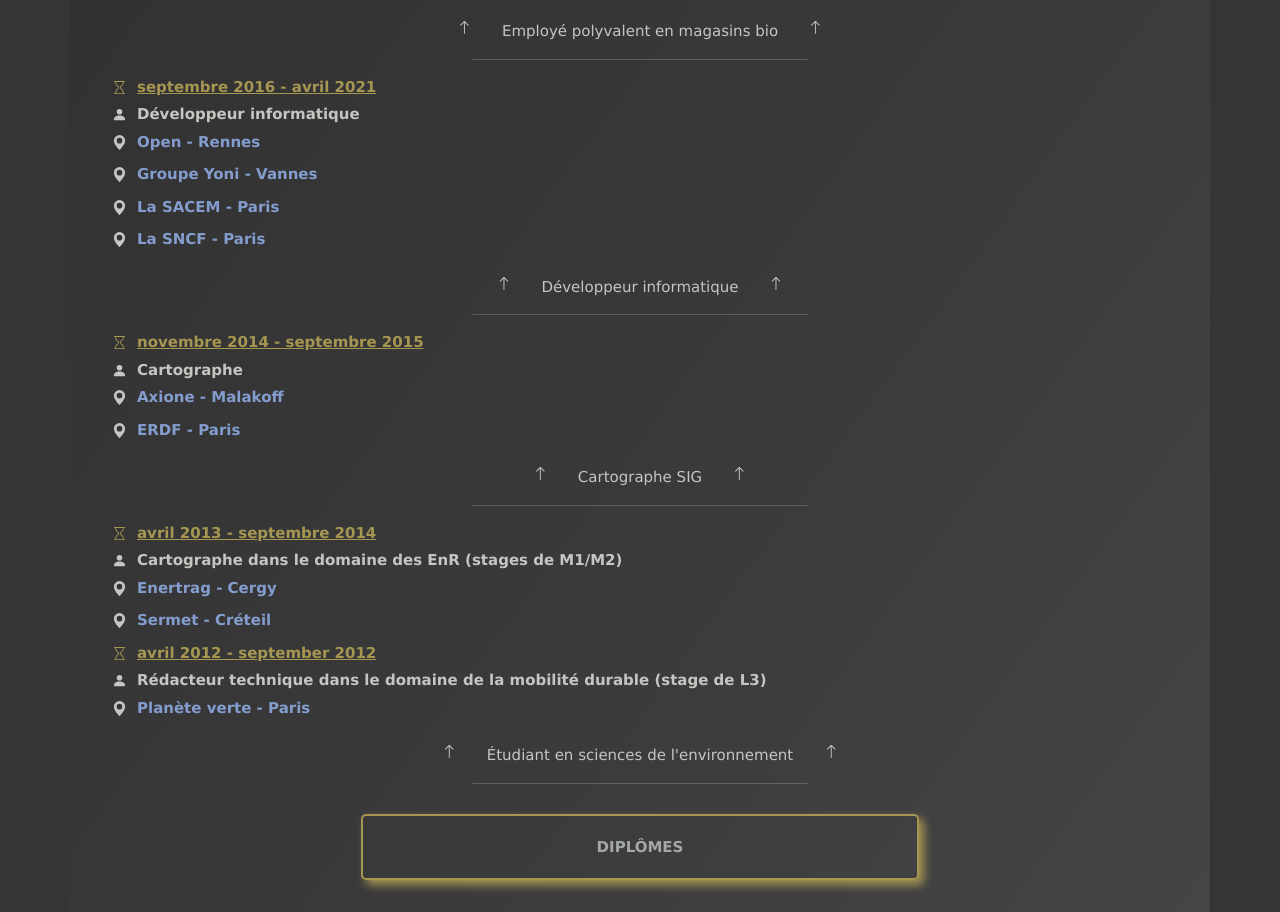
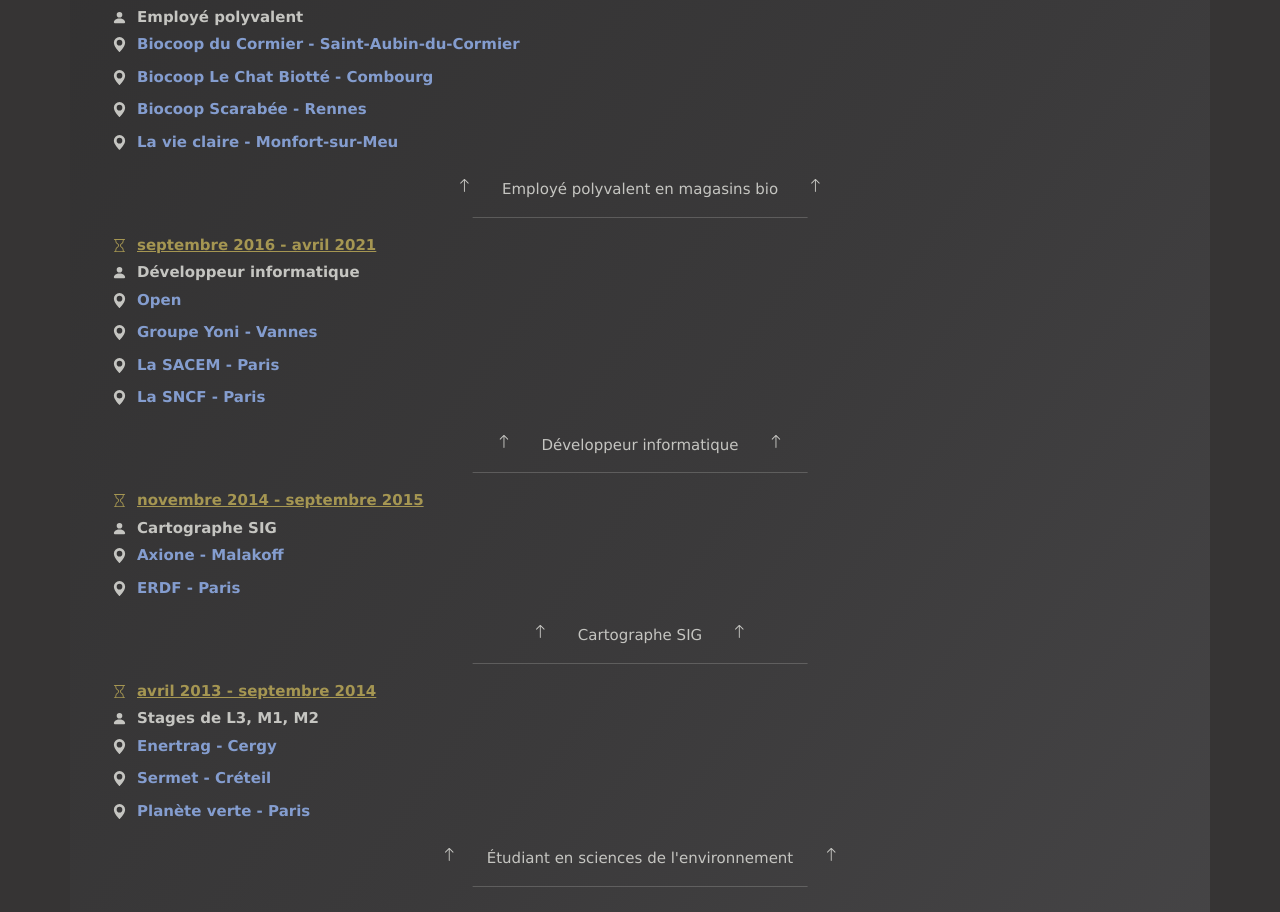
Before and after one commit to jozinho22/cv, a React (Create React App) app: page / in a window 1280 px wide. Shown: the part 1127-2039 px from the top of the page. Built offline with nearby package versions, Linux system fonts and the light colour scheme.

Commit message:
add maths teacher xp + get rid of reduced xp

```diff
--- a/src/App.js
+++ b/src/App.js
@@ -7,10 +7,11 @@
 import Error from './components/helpers/Error';
 import { createHashRouter, RouterProvider } from 'react-router-dom';
 
+import TestStack from './components/helpers/TestStack';
+
 import 'bootstrap/dist/css/bootstrap.min.css';
 import './components/styles/Themes.css';
 import './App.css';
-import TestStack from './components/helpers/TestStack';
 
 
 function App() {
--- a/src/components/parts/Experience.jsx
+++ b/src/components/parts/Experience.jsx
@@ -9,8 +9,6 @@
 import EnumLanguage from '../helpers/EnumLanguage';
 import getExtraProExperience from './infos/getExtraProExperience';
 
-import getReducedExperience from './infos/getReducedExperience';
-
 import {DiGit} from 'react-icons/di';
 
 
@@ -18,7 +16,7 @@
 
     const {language, reduced, domain} = React.useContext(AppContext);
     var title = pro ? languageChooser(language, getTitles()).experience : languageChooser(language, getTitles()).extraProExperience;
-    var jobs = pro ? ( domain === EnumDomain.DEV ? languageChooser(language, getDevExperience()) : reduced ? languageChooser(language, getReducedExperience()) : languageChooser(language, getExperience()) ) : languageChooser(language, getExtraProExperience(domain));
+    var jobs = pro ? ( domain === EnumDomain.DEV ? languageChooser(language, getDevExperience()) : languageChooser(language, getExperience()) ) : languageChooser(language, getExtraProExperience(domain));
 
     /* domain !== EnumDomain.DEV && !pro ? jobs.reverse() : <></>; */
 
@@ -41,14 +39,14 @@
                         if((!pro && job.domains.includes(domain)) || pro) {
                             return  <div className={`element`} id={`experience-${index}`} key={pro ? `job-${index}`: `extra-pro-job-${index}`}>
 
-                                        {job.period ?
+                                        {reduced && job.longPeriod || !reduced && job.period || !pro ?
                                             <div className="icon-block period">
                                                 <Hourglass className="icon" />
-                                                <div className="element-of-icon period-date">{job.period}</div>
+                                                <div className="element-of-icon period-date">{reduced && job.longPeriod ? job.longPeriod : job.period}</div>
                                             </div>
                                                 :   <></>
                                         }
-                                        {job.as ?
+                                        {reduced && job.longAs || !reduced && job.as || !pro ?
                                             <div className="icon-block">
                                                 <>
                                                     {
@@ -56,7 +54,7 @@
                                                             <PcDisplayHorizontal className="icon" />
                                                             :   <PersonFill className="icon" />
                                                     }
-                                                    <div className="element-of-icon">{job.as}</div>
+                                                    <div className="element-of-icon">{reduced && job.longAs ? job.longAs : job.as}</div>
                                                 </>
                                             </div>
                                                     :  <></>
--- a/src/components/parts/infos/getExperience.jsx
+++ b/src/components/parts/infos/getExperience.jsx
@@ -5,13 +5,28 @@
     return {
                 french: [
                     {
+                        domains: [EnumDomain.MATHS],
+                        period: "novembre 2023",
+                        longPeriod : "novembre 2023",
+                        company: "Collège Saint-Michel - Liffré",
+                        companyLink: "https://www.saintmichelliffre.org/",
+                        as: "Professeur de mathématiques",
+                        longAs : "Professeur de mathématiques",
+                        tools: "EcoleDirecte",
+                        desc: "Dispense et préparation de cours, gestion administrative (notes, feuilles d'appel...etc.)"                    },
+                    {
+                        period: "pause",
+                        desc: "Professeur de mathématiques"
+                    },
+                    {
                         period: "juillet 2023 - septembre 2023",
+                        longPeriod : "juin 2021 - septembre 2023",
                         company: "Biocoop du Cormier - Saint-Aubin-du-Cormier",
                         companyLink: "https://www.biocoopducormier.fr/",
                         as: "Employé polyvalent",
+                        longAs : "Employé polyvalent",
                         tools: "CocoBio, IziBio",
-                        desc: "Réassort, réception des livraisons, service du pain et fromage, accueil/conseil clients, encaissement, nettoyage"
-                    },
+                        desc: "Réassort, réception des livraisons, service du pain et fromage, accueil/conseil clients, encaissement, nettoyage"                    },
                     {
                         period: "août 2021 - octobre 2022",
                         company: "Biocoop Le Chat Biotté - Combourg",
@@ -32,7 +47,7 @@
                         company: "La vie claire - Monfort-sur-Meu",
                         companyLink: "https://www.lavieclaire.com/",
                         as: "Employé polyvalent",
-                        desc: "Réassort, réception des livraisons, accueil/conseil clients, encaissement, nettoyage"
+                        desc: "Réassort, réception des livraisons, accueil/conseil clients, encaissement, nettoyage",
                     },
                     {
                         period: "pause",
@@ -41,12 +56,13 @@
                     {
                         domains: [EnumDomain.MATHS],
                         period: "janvier 2021 - avril 2021",
+                        longPeriod : "septembre 2016 - avril 2021",
                         company: "Open",
                         companyLink: "https://www.open.global/",
                         as: "Développeur Java/ReactJS",
+                        longAs : "Développeur informatique",
                         tools: "Spring, Maven, ReactJS, PostgreSQL, Git Fork, GitLab",
-                        desc: "Maintenance en condition opérationnelle et développement de nouvelles fonctionnalités d'un un générateur d'applications mobiles avec ReactJs ainsi que sur le back-end de cette application développé en Java"
-                    },
+                        desc: "Maintenance en condition opérationnelle et développement de nouvelles fonctionnalités d'un un générateur d'applications mobiles avec ReactJs ainsi que sur le back-end de cette application développé en Java"                    },
                     {
                         domains: [EnumDomain.MATHS],
                         period: "février 2020 - mars 2020",
@@ -72,28 +88,27 @@
                         companyLink: "https://www.sncf.com/fr",
                         as: "Développeur Java",
                         tools: "Java, Spring, JPA/Hibernate, Maven, AngularJS",
-                        desc: "Développement en binôme d'un POC sur la thématique des recharges de pass pour le TER"
-                    },
+                        desc: "Développement en binôme d'un POC sur la thématique des recharges de pass pour le TER"                    },
                     {
                         period: "pause",
                         desc: "Développeur informatique"
                     },
                     {
                         period: "mai 2015 - septembre 2015",
+                        longPeriod : "novembre 2014 - septembre 2015",
                         company: "Axione - Malakoff",
                         companyLink: "https://www.axione.com/",
                         as: "Cartographe",
+                        longAs : "Cartographe SIG",
                         tools: "ArcGIS, Excel",
-                        desc: "Intégration de données en masse dans un schéma directeur de développement de la fibre optique"
-                    },
+                        desc: "Intégration de données en masse dans un schéma directeur de développement de la fibre optique"                    },
                     {
                         period: "novembre 2014 - février 2015",
                         company: "ERDF - Paris",
                         companyLink: "https://www.enedis.fr/",
                         as: "Cartographe",
                         tools: "Mercator, Excel",
-                        desc: "Gestion de la cartographie à moyenne échelle pour les quatres agences de Paris (portage de nouvelles versions logicielles, formation et support aux utilisateurs)"
-                    },
+                        desc: "Gestion de la cartographie à moyenne échelle pour les quatres agences de Paris (portage de nouvelles versions logicielles, formation et support aux utilisateurs)"                    },
                     {
                         period: "pause",
                         desc: "Cartographe SIG"
@@ -101,12 +116,13 @@
                     {
                         domains: [EnumDomain.MATHS],
                         period: "avril 2014 - septembre 2014",
+                        longPeriod : "avril 2013 - septembre 2014",
                         company: "Enertrag - Cergy",
                         companyLink: "https://france.enertrag.com/",
                         as: "Cartographe dans le domaine de l'éolien (stage de M2)",
+                        longAs : "Stages de L3, M1, M2",
                         tools: "ArgGIS, Excel",
-                        desc: "Prospection de nouvelles zones propices à l'implantation d'éoliennes, participation aux présentations en mairie"
-                    },
+                        desc: "Prospection de nouvelles zones propices à l'implantation d'éoliennes, participation aux présentations en mairie"                    },
                     {
                         domains: [EnumDomain.MATHS],
                         period: "avril 2013 - septembre 2013",
@@ -114,7 +130,7 @@
                         companyLink: "https://www.manergy.fr/",
                         as: "Cartographe dans le domaine de la géothermie (stage de M1)",
                         tools: "ArgGIS, Excel",
-                        desc: "Participation à un schéma directeur de développement de la géothermie : collecte de données auprès de bailleurs sociaux, création de cartes à partir des données collectées, participation au rapport final"
+                        desc: "Participation à un schéma directeur de développement de la géothermie : collecte de données auprès de bailleurs sociaux, création de cartes à partir des données collectées, participation au rapport final",
                     },
                     {
                         domains: [EnumDomain.MATHS],
@@ -123,30 +139,36 @@
                         companyLink: "http://www.planete-verte.fr/",
                         as: "Rédacteur technique (stage de L3)",
                         tools: "Word, Excel",
-                        desc: "Rédaction d'articles techniques dans le domaine de la mobilité électrique"
+                        desc: "Rédaction d'articles techniques dans le domaine de la mobilité électrique",
                     },
                     {
                         period: "pause",
                         desc: "Étudiant en sciences de l'environnement"
-                    },
-                    {
-                        period: "janvier 2008 - september 2008",
-                        company: "Casino de Pougues-les-Eaux",
-                        companyLink: "https://casino-pougues-les-eaux.fr/",
-                        as: "Croupier de Texas Hold'Em",
-                        desc: "Croupier de poker (variante Texas Hold'em), gestion du fond de caisse et des litiges"
-                    },
-                    {
-                        period: "pause",
-                        desc: "Croupier de poker"
                     }
                 ],
                 english: [
                     {
+                        domains: [EnumDomain.MATHS],
+                        period: "november 2023",
+                        longPeriod : "november 2023",
+                        company: "Saint-Michel High School - Liffré",
+                        companyLink: "https://www.saintmichelliffre.org/",
+                        as: "Maths teacher",
+                        longAs: "Maths teacher",
+                        tools: "EcoleDirecte",
+                        desc: "Courses and preparation, administrative management (rating, register...etc.)"
+                    },
+                    {
+                        period: "pause",
+                        desc: "Maths teacher"
+                    },
+                    {
                         period: "july 2023 - september 2023",
+                        longPeriod : "june 2021 - september 2023",
                         company: "Biocoop du Cormier - Saint-Aubin-du-Cormier",
                         companyLink: "https://www.biocoopducormier.fr/",
                         as: "Versatile employee",
+                        longAs: "Versatile employee",
                         tools: "CocoBio, IziBio",
                         desc: "Restock, delivering reception, cheese and bread service for clients, welcoming/advices, cashiering, cleaning"
                     },
@@ -179,9 +201,11 @@
                     {
                         domains: [EnumDomain.MATHS],
                         period: "january 2021 - april 2021",
+                        longPeriod : "september 2016 - april 2021",
                         company: "Open",
                         companyLink: "https://www.open.global/",
                         as: "Java/ReactJS developer",
+                        longAs: "IT developer",
                         tools: "Spring, Maven, ReactJS, PostgreSQL, Git Fork, GitLab",
                         desc: "Maintenance and development of a mobile app generator with ReactJs as well as the back-end part developed in Java"
                     },
@@ -218,9 +242,11 @@
                     },
                     {
                         period: "may 2015 - september 2015",
+                        longPeriod : "november 2014 - september 2015",
                         company: "Axione - Malakoff",
                         companyLink: "https://www.axione.com/",
                         as: "Cartographer",
+                        longAs: "GIS cartographer",
                         tools: "ArcGIS, Excel",
                         desc: "Data integration in a developement of the optical fiber"
                     },
@@ -234,14 +260,16 @@
                     },
                     {
                         period: "pause",
-                        desc: "GIS Cartographer"
+                        desc: "GIS cartographer"
                     },
                     {
                         domains: [EnumDomain.MATHS],
                         period: "april 2014 - september 2014",
+                        longPeriod : "april 2013 - september 2014",
                         company: "Enertrag - Cergy",
                         companyLink: "https://france.enertrag.com/",
                         as: "Cartographer in wind power (M2 internship)",
+                        longAs: "L3, M1, M2 interships",
                         tools: "ArgGIS, Excel",
                         desc: "Aeolien cartography prospecter"
                     },
@@ -266,17 +294,6 @@
                     {
                         period: "pause",
                         desc: "Environment engineering student"
-                    },
-                    {
-                        period: "january 2008 - september 2008",
-                        company: "Casino de Pougues-les-Eaux",
-                        companyLink: "https://casino-pougues-les-eaux.fr/",
-                        as: "Texas Hold'Em dealer",
-                        desc: "Texas Hold'Em dealer, managing cashier and tables"
-                    },
-                    {
-                        period: "pause",
-                        desc: "Poker dealer"
                     }
                 ]
             }
--- a/src/components/parts/infos/getReducedExperience.jsx
+++ /dev/null
@@ -1,185 +0,0 @@
-import EnumDomain from "../../helpers/EnumDomain";
-
-const getReducedExperience = () => {
-
-    return {
-                french: [
-                    {
-                        period: "juin 2021 - septembre 2023",
-                        company: "Biocoop du Cormier - Saint-Aubin-du-Cormier",
-                        companyLink: "https://www.biocoopducormier.fr/",
-                        as: "Employé polyvalent"
-                    },
-                    {
-                        company: "Biocoop Le Chat Biotté - Combourg",
-                        companyLink: "https://www.biocooplechatbiotte.com/",
-                    },
-                    {
-
-                        company: "Biocoop Scarabée - Rennes",
-                        companyLink: "https://scarabee-biocoop.fr/",
-                    },
-                    {
-                        company: "La vie claire - Monfort-sur-Meu",
-                        companyLink: "https://www.lavieclaire.com/",
-                    },
-                    {
-                        period: "pause",
-                        desc: "Employé polyvalent en magasins bio"
-                    },
-                    {
-                        domains: [EnumDomain.MATHS],
-                        period: "septembre 2016 - avril 2021",
-                        company: "Open - Rennes",
-                        companyLink: "https://www.open.global/",
-                        as: "Développeur informatique"
-                    },
-                    {
-                        domains: [EnumDomain.MATHS],
-                        company: "Groupe Yoni - Vannes",
-                        companyLink: "https://www.yoni.fr/"
-                    },
-                    {
-                        domains: [EnumDomain.MATHS],
-                        company: "La SACEM - Paris",
-                        companyLink: "https://www.sacem.fr/"
-                    },
-                    {
-                        domains: [EnumDomain.MATHS],
-                        company: "La SNCF - Paris",
-                        companyLink: "https://www.sncf.com/fr"
-                    },
-                    {
-                        period: "pause",
-                        desc: "Développeur informatique"
-                    },
-                    {
-                        period: "novembre 2014 - septembre 2015",
-                        company: "Axione - Malakoff",
-                        companyLink: "https://www.axione.com/",
-                        as: "Cartographe"
-                    },
-                    {
-                        company: "ERDF - Paris",
-                        companyLink: "https://www.enedis.fr/"
-                    },
-                    {
-                        period: "pause",
-                        desc: "Cartographe SIG"
-                    },
-                    {
-                        domains: [EnumDomain.MATHS],
-                        period: "avril 2013 - septembre 2014",
-                        company: "Enertrag - Cergy",
-                        companyLink: "https://france.enertrag.com/",
-                        as: "Cartographe dans le domaine des EnR (stages de M1/M2)"
-                    },
-                    {
-                        domains: [EnumDomain.MATHS],
-                        company: "Sermet - Créteil",
-                        companyLink: "https://www.manergy.fr/"
-                    },
-                    {
-                        domains: [EnumDomain.MATHS],
-                        period: "avril 2012 - september 2012",
-                        company: "Planète verte - Paris",
-                        companyLink: "http://www.planete-verte.fr/",
-                        as: "Rédacteur technique dans le domaine de la mobilité durable (stage de L3)"
-                    },
-                    {
-                        period: "pause",
-                        desc: "Étudiant en sciences de l'environnement"
-                    }
-                ],
-                english: [
-                    {
-                        period: "june 2021 - september 2023",
-                        company: "Biocoop du Cormier - Saint-Aubin-du-Cormier",
-                        companyLink: "https://www.biocoopducormier.fr/",
-                        as: "Versatile employee"
-                    },
-                    {
-                        company: "Biocoop Le Chat Biotté - Combourg",
-                        companyLink: "https://www.biocooplechatbiotte.com/"
-                    },
-                    {
-                        company: "Biocoop Scarabée - Rennes",
-                        companyLink: "https://scarabee-biocoop.fr/"
-                    },
-                    {
-                        company: "La vie claire - Monfort-sur-Meu",
-                        companyLink: "https://www.lavieclaire.com/"
-                    },
-                    {
-                        period: "pause",
-                        desc: "Versatile employee in organic stores"
-                    },
-                    {
-                        domains: [EnumDomain.MATHS],
-                        period: "septembre 2016 - avril 2021",
-                        company: "Open - Rennes",
-                        companyLink: "https://www.open.global/",
-                        as: "IT developer"
-                    },
-                    {
-                        domains: [EnumDomain.MATHS],
-                        company: "Groupe Yoni - Vannes",
-                        companyLink: "https://www.yoni.fr/"
-                    },
-                    {
-                        domains: [EnumDomain.MATHS],
-                        company: "La SACEM - Paris",
-                        companyLink: "https://www.sacem.fr/"
-                    },
-                    {
-                        domains: [EnumDomain.MATHS],
-                        company: "La SNCF - Paris",
-                        companyLink: "https://www.sncf.com/fr"
-                    },
-                    {
-                        period: "pause",
-                        desc: "IT developer"
-                    },
-                    {
-                        period: "novembre 2014 - septembre 2015",
-                        company: "Axione - Malakoff",
-                        companyLink: "https://www.axione.com/",
-                        as: "Cartographer"
-                    },
-                    {
-                        company: "ERDF - Paris",
-                        companyLink: "https://www.enedis.fr/"
-                    },
-                    {
-                        period: "pause",
-                        desc: "GIS Cartographer"
-                    },
-                    {
-                        domains: [EnumDomain.MATHS],
-                        period: "avril 2013 - septembre 2014",
-                        company: "Enertrag - Cergy",
-                        companyLink: "https://france.enertrag.com/",
-                        as: "Cartographer on the topic of renewables energies (M1/M2 internships)"
-                    },
-                    {
-                        domains: [EnumDomain.MATHS],
-                        company: "Sermet - Créteil",
-                        companyLink: "https://www.manergy.fr/"
-                    },
-                    {
-                        domains: [EnumDomain.MATHS],
-                        period: "avril 2012 - september 2012",
-                        company: "Planète verte - Paris",
-                        companyLink: "http://www.planete-verte.fr/",
-                        as: "Technical writer on the topic of sustainable development (stage de L3)"
-                    },
-                    {
-                        period: "pause",
-                        desc: "Environment engineering student"
-                    }
-                ]
-            }
-
-}
-
-export default getReducedExperience;
```
Also changed, not shown: src/components/parts/Languages.jsx (+9 -5 lines), src/components/parts/infos/getLanguages.jsx (+8 -0 lines).
